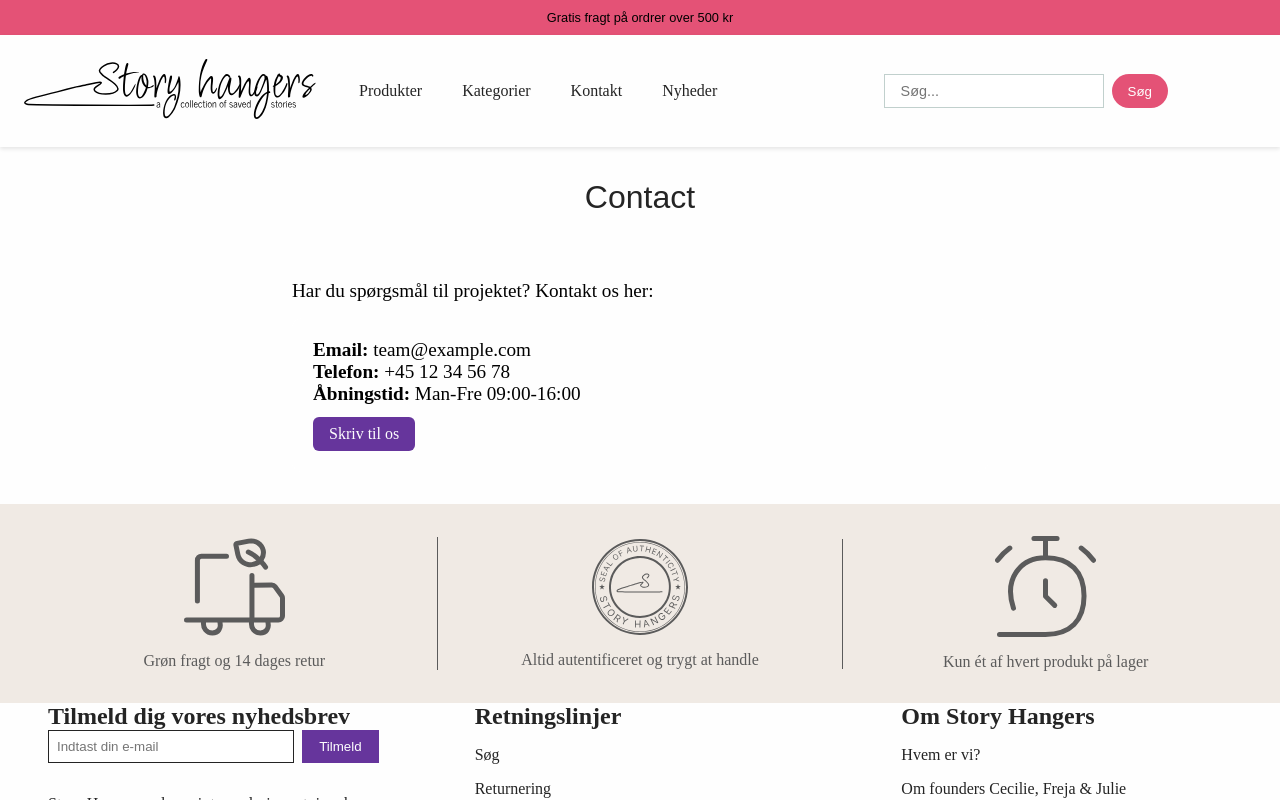
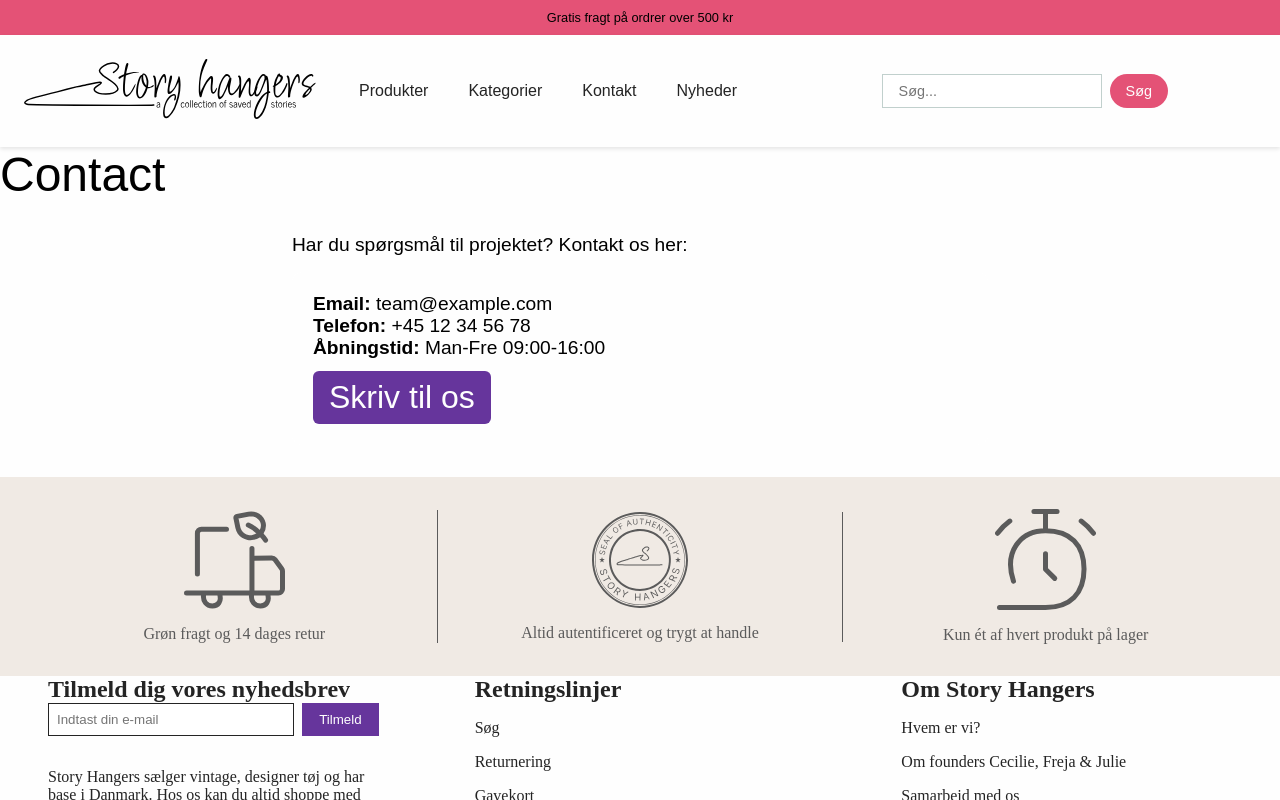
Before and after one commit to juliewboecher/customer-experience-exam, a React (Vite) app: page /contact in a window 1280 px wide. Shown: the top 800 px of the page. Built offline with nearby package versions, Linux system fonts and the light colour scheme; a web font is replaced by a local one.

Commit message:
Update font styles across navigation, search, and various sections for consistency

```diff
--- a/src/styles.css
+++ b/src/styles.css
@@ -76,6 +76,7 @@ body {
 /* ===== NAVIGATION ===== */
 nav {
   background-color: var(--almost-white);
+  font: var(--h3);
   padding: 1rem 0.5rem;
   box-shadow: 0 2px 4px rgba(0, 0, 0, 0.1);
   display: flex;
@@ -116,6 +117,7 @@ nav a.active {
 }
 
 .search-input {
+  font: var(--h4);
   padding: 0.5rem 1rem;
   border: 1px solid var(--grey-blue);
   border-radius: 0px;
@@ -128,6 +130,7 @@ nav a.active {
 }
 
 .search-button {
+  font: var(--h4);
   padding: 0.5rem 1rem;
   background-color: var(--pink);
   color: var(--almost-white);
@@ -206,6 +209,7 @@ nav a.active {
 }
 
 .dropdown-category-item {
+  font: var(--h3);
   display: block;
   width: 100%;
   padding: 12px 16px;
@@ -238,19 +242,6 @@ nav a.active {
     opacity: 1;
     transform: translateY(0);
   }
-}
-
-/* ===== HEADER ===== */
-header {
-  background-color: var(--almost-white);
-  color: var(--black);
-  padding: 2rem 1rem;
-  text-align: center;
-}
-
-header h1 {
-  margin: 0;
-  font-size: 2rem;
 }
 
 /* ===== MAIN LAYOUT ===== */
@@ -298,10 +289,12 @@ main h3 {
 }
 
 .not-found p {
+  font: var(--h2);
   margin-bottom: 2rem;
 }
 
 .not-found-link {
+  font: var(--h3);
   color: var(--almost-white);
   text-decoration: none;
   background-color: var(--pink);
@@ -350,6 +343,7 @@ main h3 {
 
 /* ===== CONTACT PAGE ===== */
 .contact-container {
+  font: var(--h2);
   max-width: 760px;
 }
 
@@ -378,6 +372,7 @@ main h3 {
 
 /* ===== ABOUT PAGE ===== */
 .about-container {
+  font: var(--h2);
   max-width: 760px;
 }
 
@@ -398,6 +393,7 @@ main h3 {
 
 /* ===== PRODUCT GRID ===== */
 .product-grid {
+  font: var(--h1);
   display: grid;
   grid-template-columns: repeat(auto-fill, minmax(250px, 1fr));
   gap: 2rem;
@@ -508,6 +504,7 @@ main h3 {
 
 /* ===== PRODUCT DETAIL PAGE ===== */
 .product-detail-page {
+  font: var(--h4);
   display: flex;
   flex-direction: column;
   align-items: center;
```
